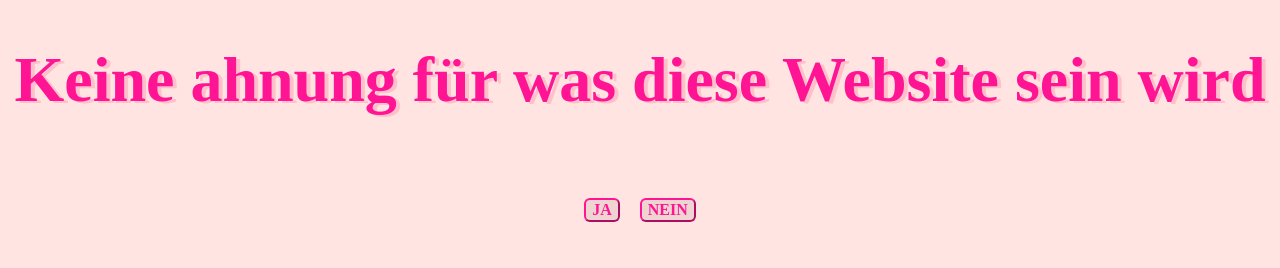
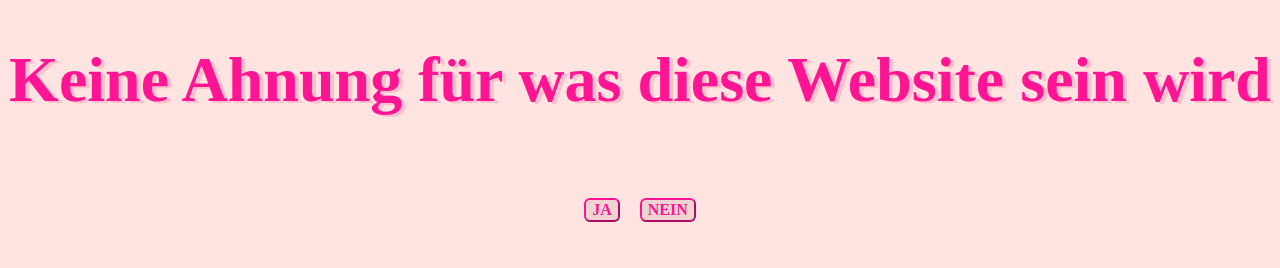
Before and after one commit to NilsK06/treffvereinbarer, a plain HTML site: page index.html in a window 1280 px wide. Shown: the top 268 px of the page. Drawn offline with Linux system fonts and the light colour scheme.

Commit message:
Update index.html

```diff
--- a/index.html
+++ b/index.html
@@ -6,7 +6,7 @@
     </head>
     <body>
         <header>
-            <h1>Keine ahnung für was diese Website sein wird</h1>
+            <h1>Keine Ahnung für was diese Website sein wird</h1>
         </header>
         <main>
             <div id="button">
```
